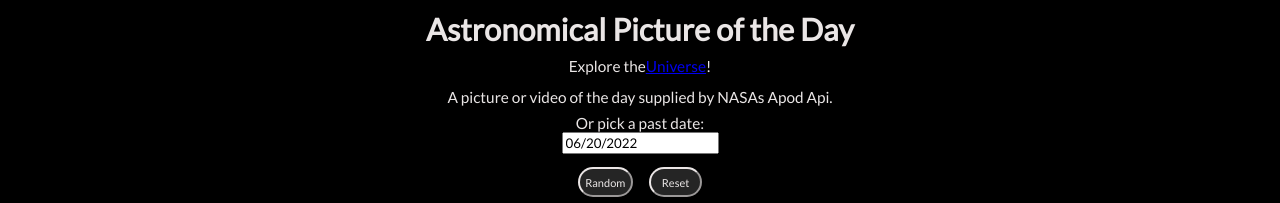
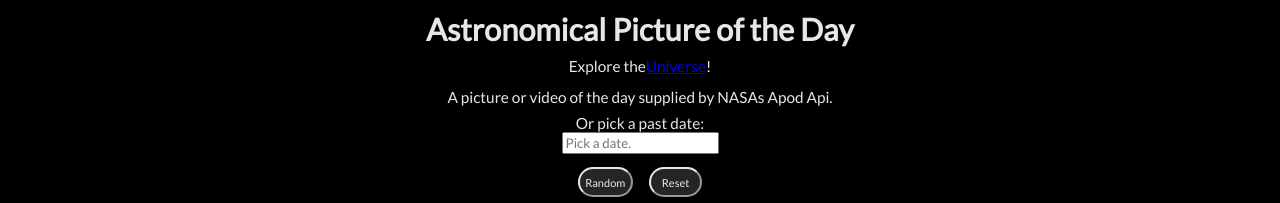
Before and after one commit to Vroomfrondal/apod-api-nasa-react, a React (Create React App) app: page / in a window 1280 px wide. Shown: the top 203 px of the page. Built offline with nearby package versions, Linux system fonts and the light colour scheme; no server answers.

Commit message:
Header.tsx State
set state according to date input

```diff
--- a/src/components/Header.tsx
+++ b/src/components/Header.tsx
@@ -1,21 +1,14 @@
 import React, { useState } from 'react'
-import dayjs from 'dayjs'
 import DatePicker from 'react-datepicker'
 import './Header.css'
 import 'react-datepicker/dist/react-datepicker.css'
 import ApiContentResponse from './ApiContentResponse'
 
 function Header() {
-  const [startDate, setStartDate] = useState(new Date())
+  const [selectedDate, setSelectedDate] = useState(null)
 
-  const handleDateSelect = () => {
-    const datepicker = document.querySelector(
-      '#datepicker'
-    )! as HTMLInputElement
-
-    console.log(startDate)
-    // console.log(datepicker.value)
-    // setStartDate(datepicker.value)
+  const handleDateChange = (date: any) => {
+    setSelectedDate(date)
   }
 
   return (
@@ -42,11 +35,10 @@ function Header() {
           <DatePicker
             placeholderText="Pick a date."
             id="datepicker"
-            // onSelect={handleDateSelect}
             className="datepicker"
-            selected={startDate}
-            onChange={handleDateSelect}
-            // dateFormat="yyyy-mm-dd"
+            selected={selectedDate}
+            onChange={handleDateChange}
+            dateFormat="yyyy-MM-dd"
           />
         </div>
 
```
